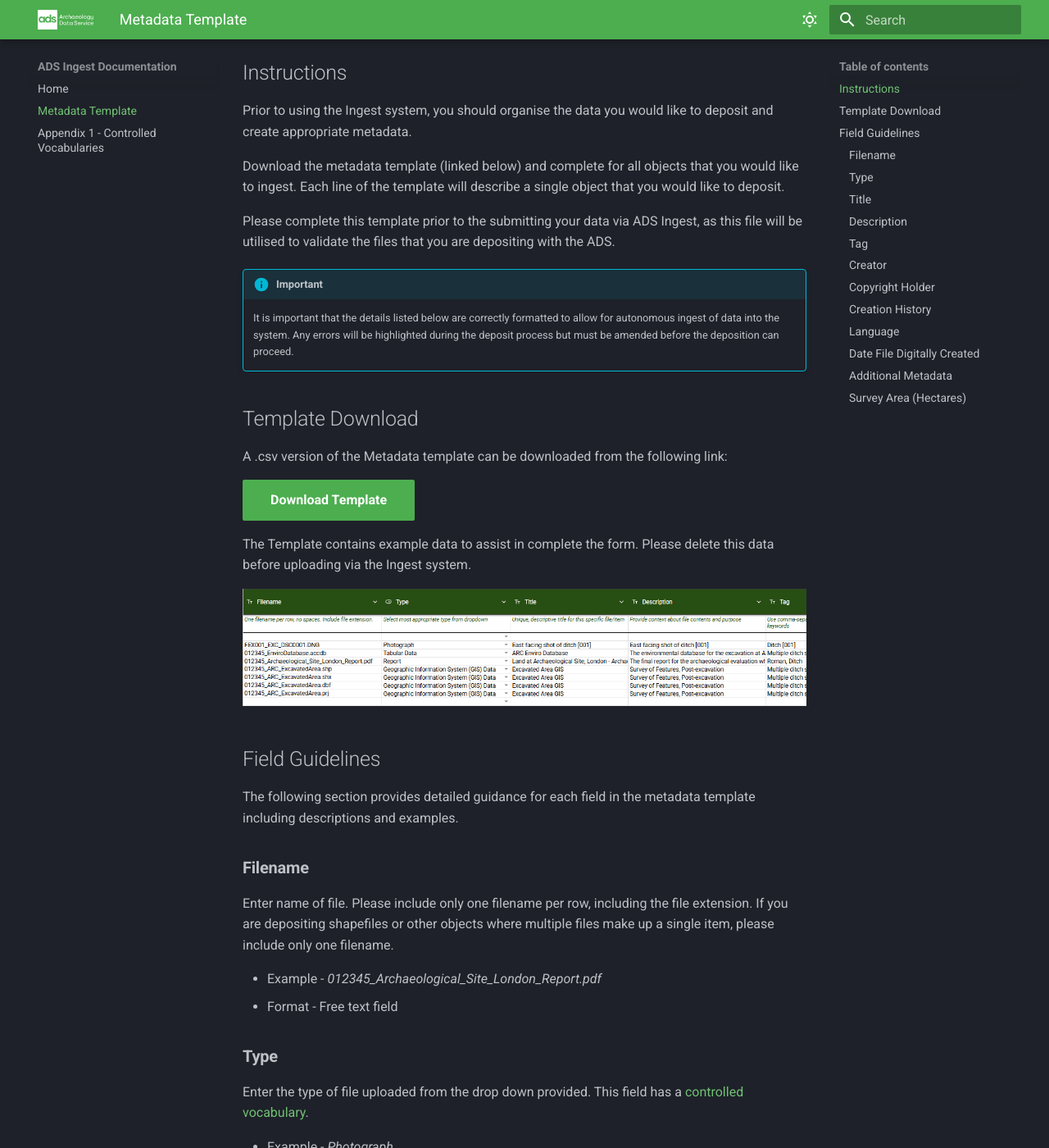
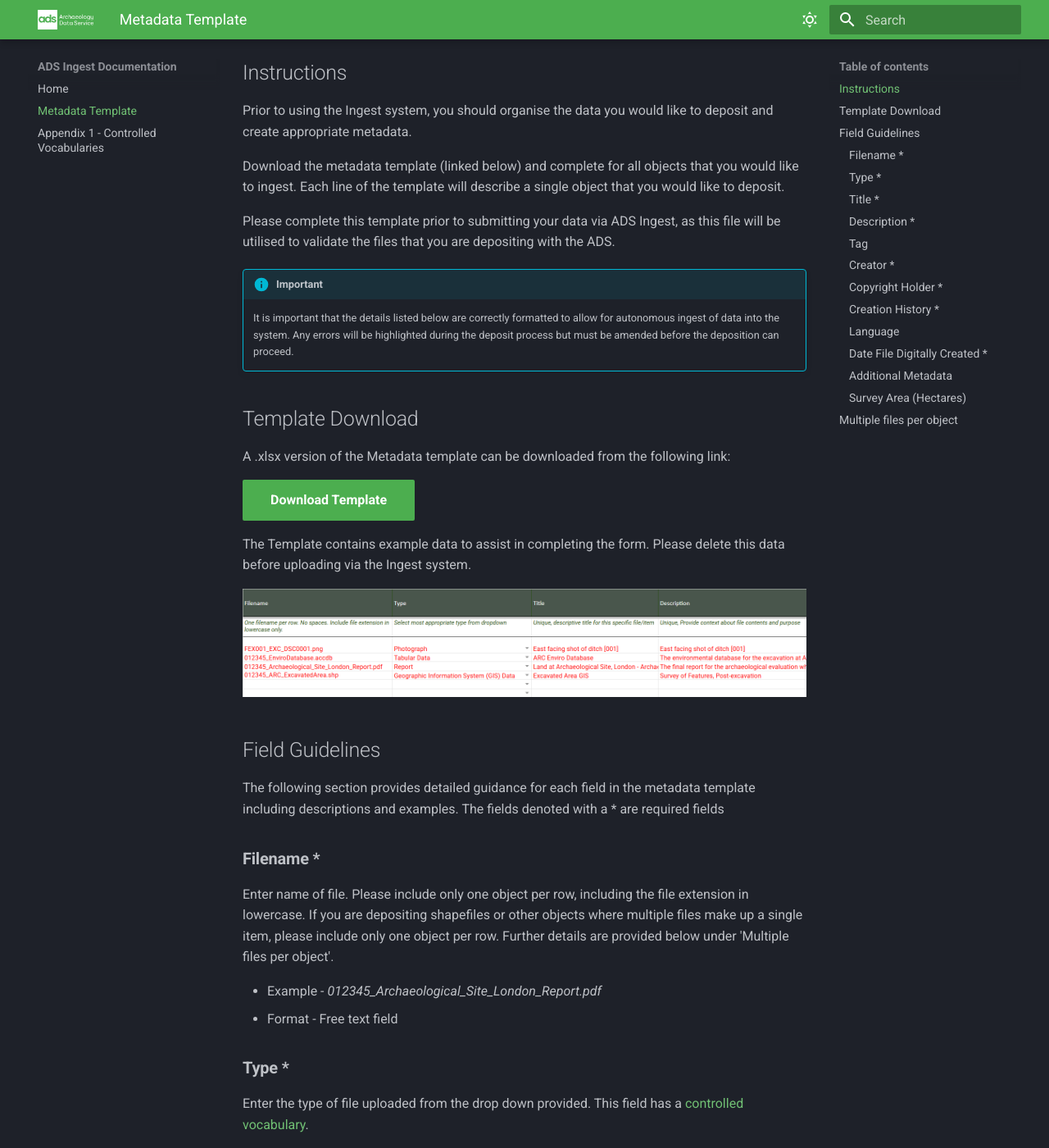
Before and after one commit to nickyjgarland/ingest, an MkDocs documentation site: the page built from docs/metadata.md, in a window 1280 px wide and 1400 px high, scrolled down 225 px. Shown: the whole window at 82% size. Built offline with MkDocs 1.6.1 and Material for MkDocs 9.7.7, drawn with Linux system fonts in a browser that asks for light colours; some of the changed text lies outside the part shown.

Commit message:
update 290425

```diff
--- a/docs/metadata.md
+++ b/docs/metadata.md
@@ -17,37 +17,37 @@ Please complete this template prior to the submitting your data via ADS Ingest,
 
 ## Template Download
 
-A .csv version of the Metadata template can be downloaded from the following link:
+A .xlsx version of the Metadata template can be downloaded from the following link:
 
 [Download Template](assets/metadata_template.xlsx){ .md-button .md-button--primary }
 
-The Template contains example data to assist in complete the form. Please delete this data before uploading via the Ingest system.
+The Template contains example data to assist in completing the form. Please delete this data before uploading via the Ingest system.
 
 ![metadata template](./assets/metadata_template_image.png)
 
 ## Field Guidelines
 
-The following section provides detailed guidance for each field in the metadata template including descriptions and examples.
+The following section provides detailed guidance for each field in the metadata template including descriptions and examples. The fields denoted with a * are required fields
 
-### __Filename__
-Enter name of file. Please include only one filename per row, including the file extension.  If you are depositing shapefiles or other objects where multiple files make up a single item, please include only one filename.
+### __Filename *__
+Enter name of file. Please include only one object per row, including the file extension in lowercase.  If you are depositing shapefiles or other objects where multiple files make up a single item, please include only one object per row. Further details are provided below under 'Multiple files per object'.
 
 * Example - *012345_Archaeological_Site_London_Report.pdf*
 * Format - Free text field
 
-### __Type__
+### __Type *__
 Enter the type of file uploaded from the drop down provided. This field has a [controlled vocabulary](./appendix_controlled_vocabs.md).
 
 * Example - *Photograph*
 * Format - Controlled Vocabulary
 
-### __Title__
+### __Title *__
 Enter a short descriptive title for users of the ADS website and for ongoing management. Please ensure that this title is unique within your collection.
 
 * Example - *Land at Archaeological Site, London - Archaeological Evaluation Report*
 * Format - Free text field
 
-### __Description__
+### __Description *__
 Enter a short description, expanding upon the title, for users of the ADS website, and for ongoing management.  The description may include information about the contents and purpose of the file, along with any dependencies or relationships to other files.
 
 * Example - *East facing shot of ditch [001]*
@@ -59,22 +59,22 @@ Enter any tags or keywords that describe the content of the item.  These descrip
 * Example - *Roman, Ditch*
 * Format - Free text field
 
-### __Creator__
-Enter the names of any individuals you would like to credit with the creation of, or contribution to, this file.  Please separate multiple names with commas (,). If the creator has an [ORCID](https://orcid.org/)  please put this in brackets () at the end of the name. If there is no known or relevant person who can be named as Creator, leave blank but ensure the [Copyright Holder](#copyright-holder) field is completed.
+### __Creator *__
+Enter the names of any individuals you would like to credit with the creation of, or contribution to, this file.  Please separate multiple names with commas (,). If the creator has an [ORCID](https://orcid.org/) please provide the full link in brackets () at the end of the name.
 
 * Example - *Nicholas Jones (https://orcid.org/1234-5678-9101-1121)*
 * Format - Free text field
 
-### __Copyright Holder__
-Enter the person or organisation that holds Copyright for this digital object. Please separate multiple names with commas (,). If this is a named person please follow the Guidance as for [Creator](#creator). If the Copyright Holder is an organisation please enter the name followed by *(org)*.
+### __Copyright Holder *__
+Enter the person or organisation that holds Copyright for this digital object. If this is a named person please follow the Guidance as for [Creator](#creator). If the Copyright Holder is an organisation please enter the name followed by *(org)*. Please separate multiple names or organisations with a comma (,).
 
 * Example - *ARC Company Ltd (org)*
 * Format - Free text field
 
-### __Creation History__
+### __Creation History *__
 Enter a short description of how this object was created, including what tools/software/processing was involved. Please separate multiple entries with commas (,).
 
-* Example - *Microsoft Word, Adobe*
+* Example - *Microsoft Word, Originally scanned using HP scanner 5.6, edited in Adobe Photoshop*
 * Format - Free text field
 
 ### __Language__
@@ -83,20 +83,24 @@ Enter a language if the digital object contains text elements, or integrated met
 * Example - *English*
 * Format - Free text field
 
-### __Date File Digitally Created__
+### __Date File Digitally Created *__
 Enter the date this digital object was created. If this is a scan or replication of historic works please use the date of the digital creation.
 
 * Example - *23/03/2021*
 * Format - Date (DD/MM/YYYY format)
 
 ### __Additional Metadata__
-Enter a filename for any additional metadata. For specific data types, the ADS requires additional technical metadata. Guidance on this technical metadata is provided in the [ADS Guidelines for Depositors](https://archaeologydataservice.ac.uk/advice/Downloads.xhtml). Please use either  an ADS generated template. If using multiple files, separate with a comma (,).
+Enter a filename for any additional metadata. For specific data types, the ADS requires additional technical metadata. Guidance on this technical metadata is provided in the [ADS Instructions for Depositors](https://archaeologydataservice.ac.uk/advice/Downloads.xhtml). Please use an ADS generated template. If using multiple files, separate with a comma (,).
 
 * Example - *012345_ADS_database_metadata_Enviro_v2.xlsx*.
 * Format - Free text field
 
 ### __Survey Area (Hectares)__
-For "Geophysics" data type only. Enter the total area of the geophysical survey in hectares. Decimal points are allowed.
+For "Geophysics" data type only. Enter the total area of the geophysical survey in hectares. Decimal points are allowed. If 'Geophysics' is selected in Type, then this field is also required.
 
 * Example - *3.6*
 * Format - Numeric
+
+## Multiple files per object
+
+In some instances you may wish to upload a single object that contains multiple files, such as a shapefile. If this is the case please add all files to the upload folder and include only one . All files must contain the same filename for the Ingest to recognise them as a single object. An example is listed in the template, which can be downloaded above.
```
Also changed, not shown: other parts of docs/metadata.md (+1 -1 lines), docs/index.md (+3 -3 lines), docs/assets/metadata_template_image.png, 1 other file.
